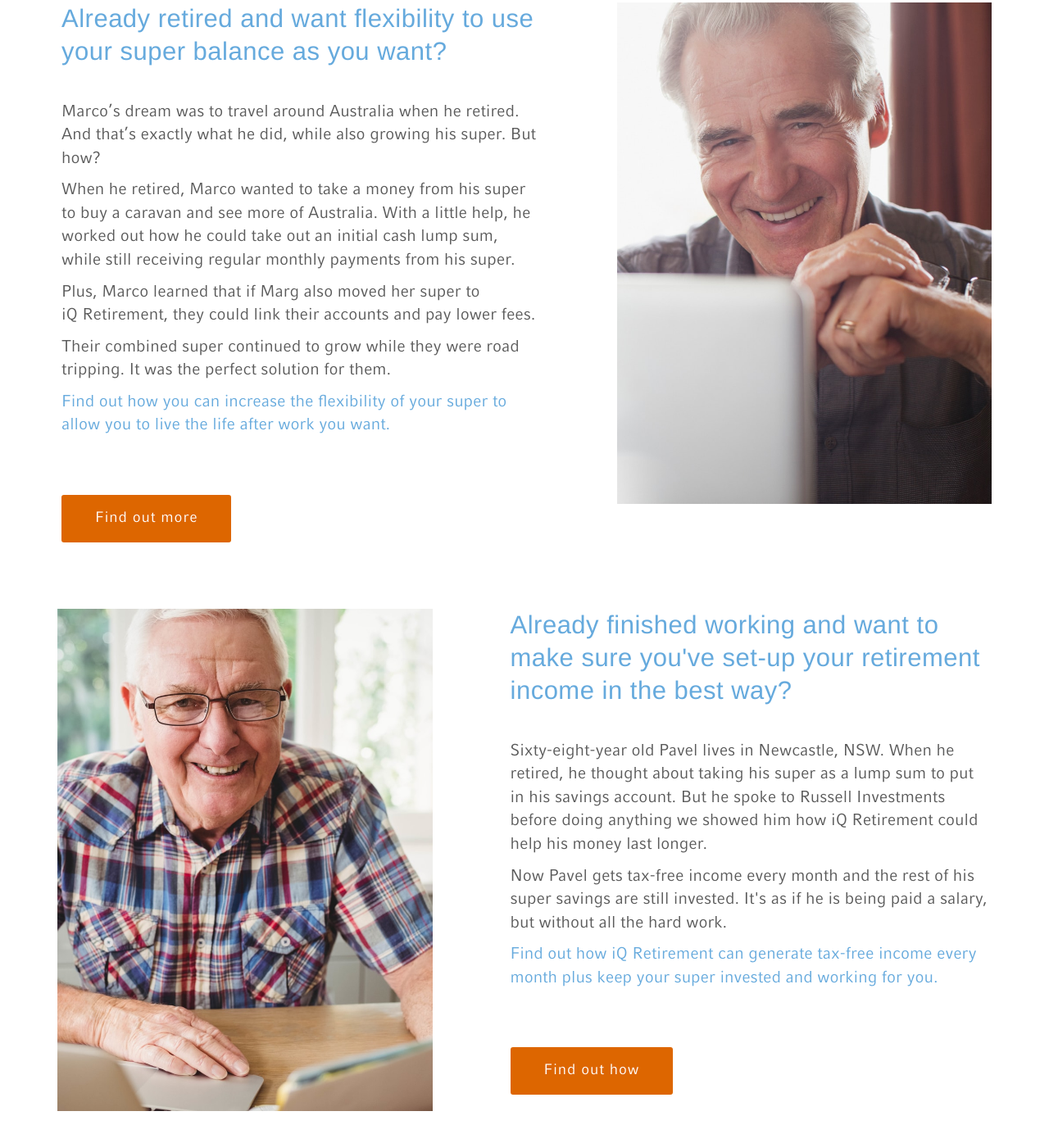
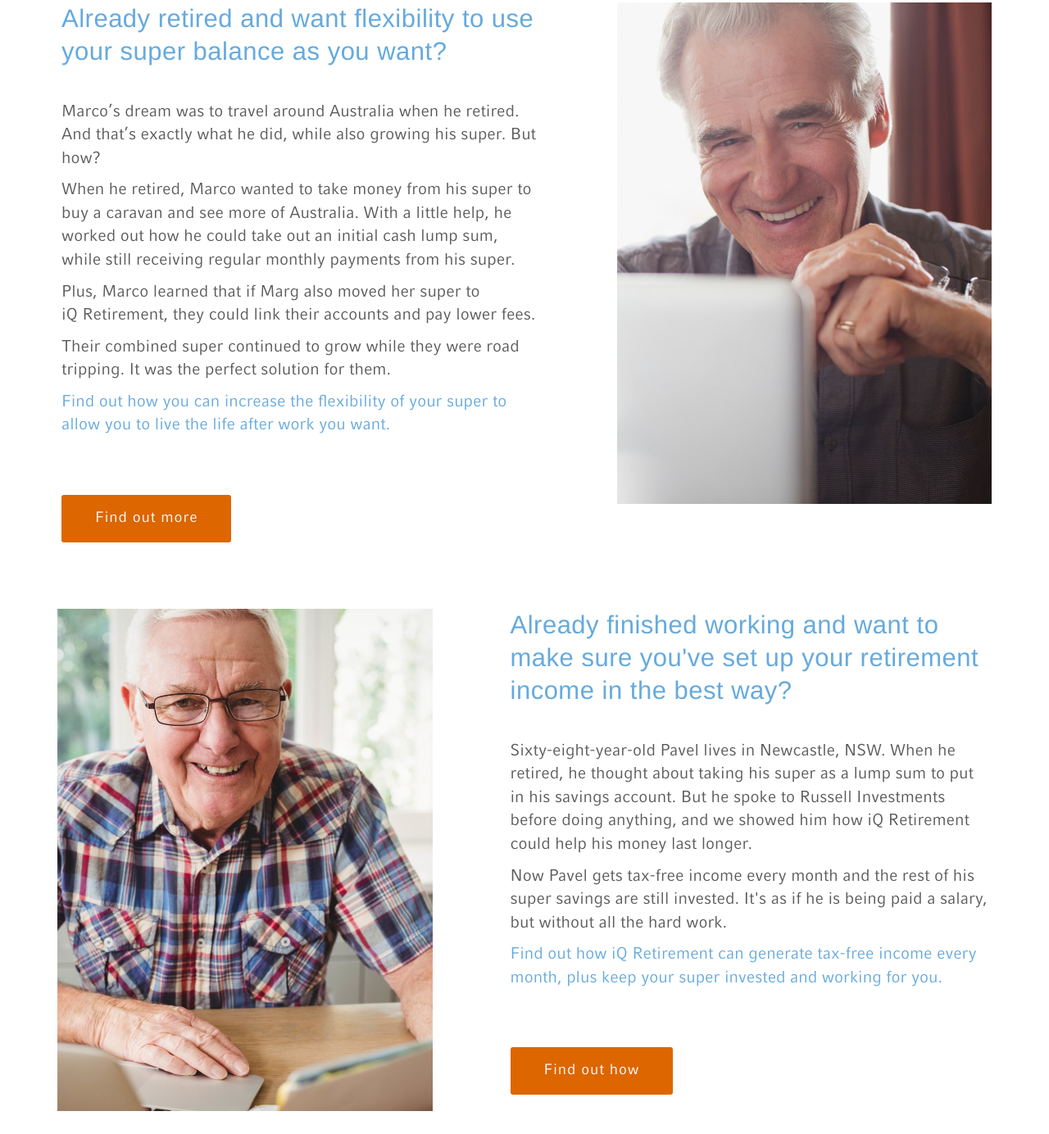
Before and after one commit to dfamularo/lifeafterwork, a plain HTML site: page index.html in a window 1280 px wide. Shown: the part 2436-3820 px from the top of the page at 82% size. Drawn offline with nearby package versions, Linux system fonts and the light colour scheme.

Commit message:
copy update

```diff
--- a/index.html
+++ b/index.html
@@ -109,7 +109,7 @@ height="0" width="0" style="display:none;visibility:hidden"></iframe></noscript>
       <div class="col-md-7 col-md-pull-5">
         <h2 class="featurette-heading">Already retired and want flexibility to use your super balance as you want?</h2>
         <p>Marco’s dream was to travel around Australia when he retired. And that’s exactly what he did, while also growing his super. But how?</p>
-        <p>When he retired, Marco wanted to take a money from his super to buy a caravan and see more of Australia. With a little help, he worked out how he could take out an initial cash lump sum, while still receiving regular monthly payments from his super.</p>
+        <p>When he retired, Marco wanted to take money from his super to buy a caravan and see more of Australia. With a little help, he worked out how he could take out an initial cash lump sum, while still receiving regular monthly payments from his super.</p>
         <p>Plus, Marco learned that if Marg also moved her super to iQ&nbsp;Retirement, they could link their accounts and pay lower fees.</p>
         <p>Their combined super continued to grow while they were road tripping. It was the perfect solution for them.</p>
         <p class="motiv">Find out how you can increase the flexibility of your super to allow you to live the life after work you want.</p>
@@ -125,10 +125,10 @@ height="0" width="0" style="display:none;visibility:hidden"></iframe></noscript>
         <img class="featurette-image img-responsive center-block" src="images/0995_RUS_Pavel_profile-min.jpg" alt="Generic placeholder image">
       </div>
       <div class="col-md-7">
-        <h2 class="featurette-heading">Already finished working and want to make sure you've set-up your retirement income in the best way?</h2>
-        <p>Sixty-eight-year old Pavel lives in Newcastle, NSW. When he retired, he thought about taking his super as a lump sum to put in his savings account. But he spoke to Russell Investments before doing anything we showed him how iQ Retirement could help his money last longer.</p>
+        <h2 class="featurette-heading">Already finished working and want to make sure you've set up your retirement income in the best way?</h2>
+        <p>Sixty-eight-year-old Pavel lives in Newcastle, NSW. When he retired, he thought about taking his super as a lump sum to put in his savings account. But he spoke to Russell Investments before doing anything, and we showed him how iQ Retirement could help his money last longer.</p>
         <p>Now Pavel gets tax-free income every month and the rest of his super savings are still invested. It's as if he is being paid a salary, but without all the hard work.</p>
-        <p class="motiv">Find out how iQ Retirement can generate tax-free income every month plus keep your super invested and working for you.</p>
+        <p class="motiv">Find out how iQ Retirement can generate tax-free income every month, plus keep your super invested and working for you.</p>
         <button class="btn btn-default" data-toggle="modal" data-target="#modalDownload" onclick="downloadFunction()">Find out how</button>
       </div>
 
```
